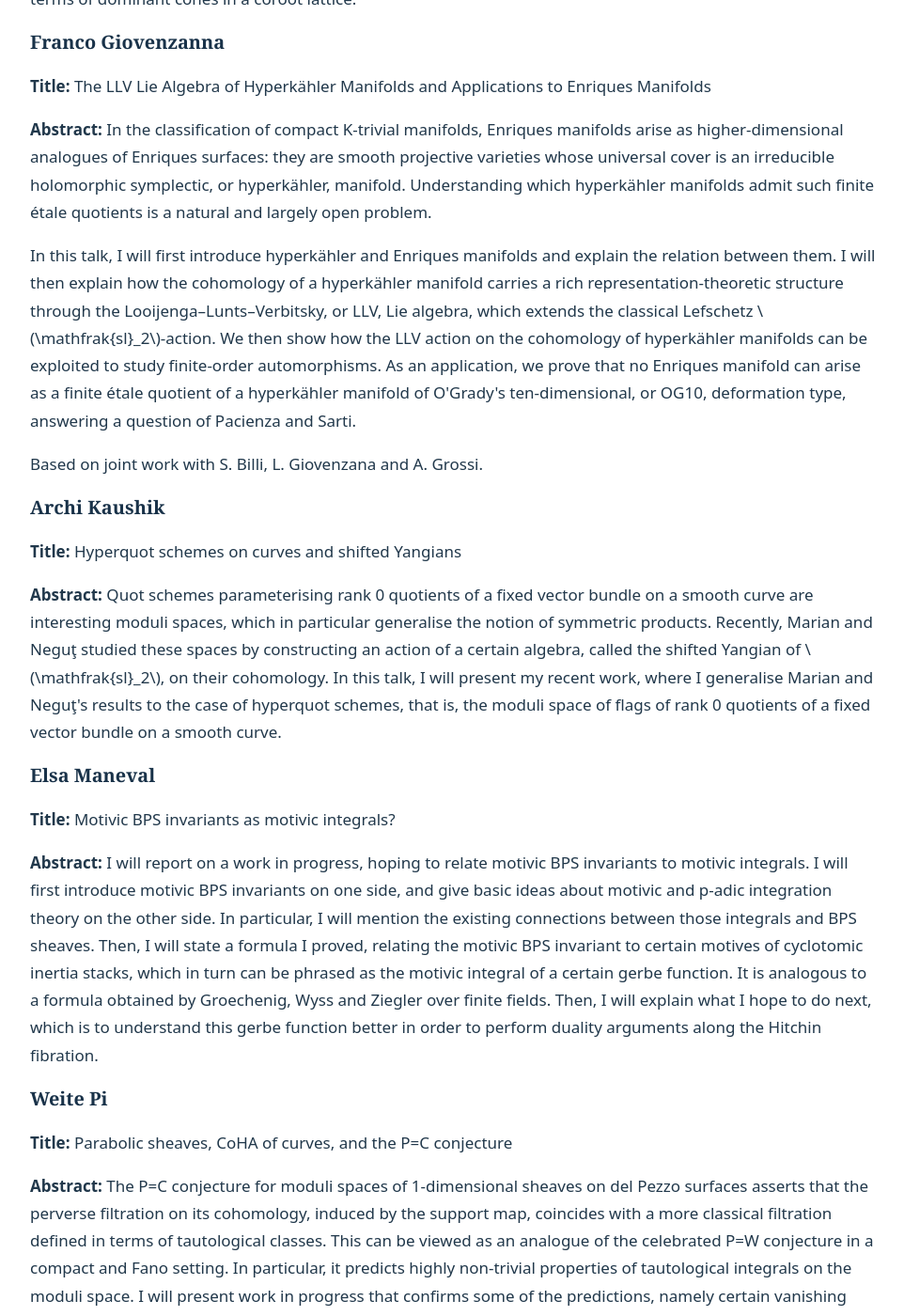
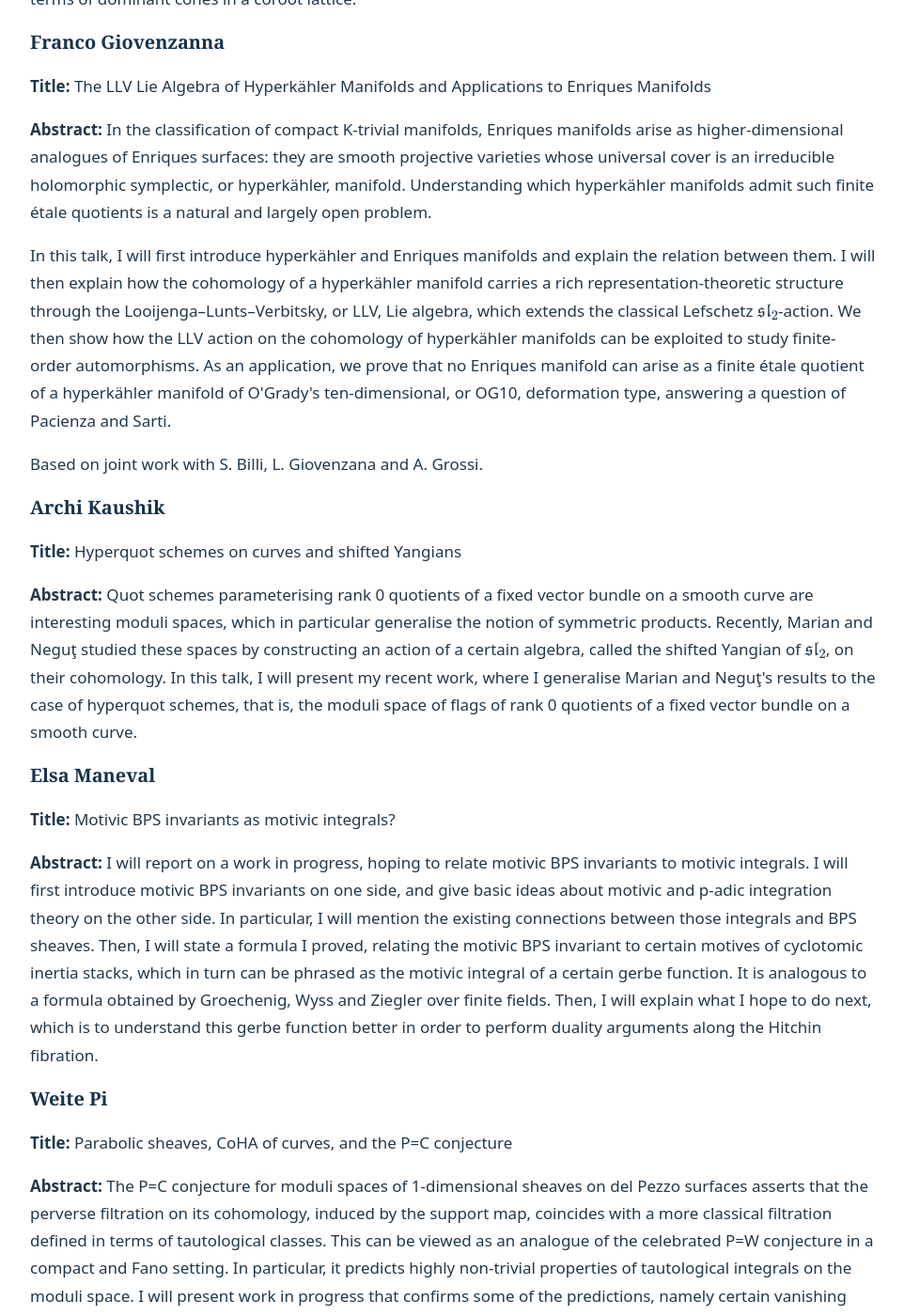
Before and after one commit to hennlu/hennlu.github.io, a Jekyll site: the page workshop-amiens-2026.html, which Jekyll copies as it is, in a window 1280 px wide and 1400 px high, scrolled down 2898 px. Shown: the whole window at 94% size, without its empty margins (158-1120 px from the left). Built offline with Jekyll 4.4.1, drawn with Linux system fonts in a browser that asks for light colours; part of the change alters nothing that is shown; some of the changed text lies outside the part shown.

```diff
--- a/workshop-amiens-2026.html
+++ b/workshop-amiens-2026.html
@@ -6,6 +6,7 @@
   <meta name="viewport" content="width=device-width, initial-scale=1.0" />
   <title>Workshop on Geometric Representation Theory</title>
   <link rel="stylesheet" href="/archive.css">
+  <script defer src="https://cdn.jsdelivr.net/npm/mathjax@3.2.2/es5/tex-chtml.js"></script>
 </head>
 <body class="archive-page">
 <nav class="archive-nav" aria-label="Archive navigation"><a href="/">Home</a> <a href="/talks.html">Talks</a></nav>
```
